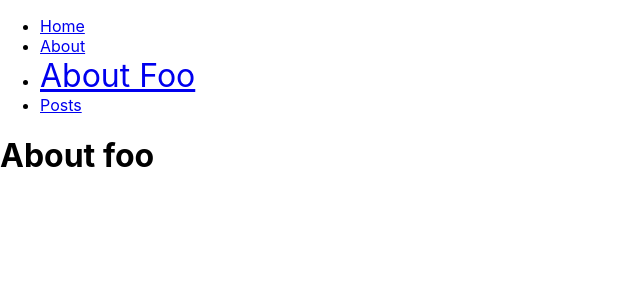
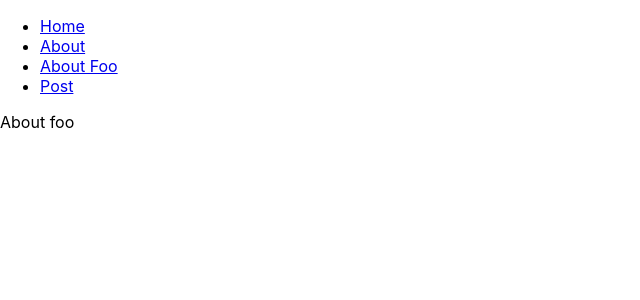
Before and after one commit to radlohead/redux-router-saga-node-login, a React (Create React App) app: page /about/foo in a window 1280 px wide. Shown: the top 300 px of the page, without its empty margins (0-640 px from the left). Built offline with nearby package versions, Linux system fonts and the light colour scheme.

Commit message:
redux router 테스트

```diff
--- a/src/Root.tsx
+++ /dev/null
@@ -1,15 +0,0 @@
-import * as React from 'react';
-import { BrowserRouter } from 'react-router-dom';
-import App from './App';
-
-class Root extends React.Component {
-	render(): JSX.Element {
-		return (
-			<BrowserRouter>
-				<App />
-			</BrowserRouter>
-		)
-	}
-}
-
-export default Root;
--- a/src/components/About.tsx
+++ b/src/components/About.tsx
@@ -1,15 +1,8 @@
 import * as React from 'react';
-import queryString from 'query-string';
 
-const About = ({location, match}: any) => {
-    const query = queryString.parse(location.search);
-    const detail = query.detail === 'true';
-
+const About = ({match}: any) => {
     return (
-        <div>
-            <h1>About {match.params.name}</h1>
-            {detail && 'detail: blahblah'}
-        </div>
+        <div>About {match.params.name}</div>
     )
 }
 
--- a/src/components/Home.tsx
+++ b/src/components/Home.tsx
@@ -2,9 +2,7 @@ import * as React from 'react';
 
 const Home = () => {
     return (
-        <div>
-            <h1>Home</h1>
-        </div>
+        <div>Home</div>
     )
 }
 
--- a/src/components/Menu.tsx
+++ b/src/components/Menu.tsx
@@ -1,19 +1,17 @@
 import * as React from 'react';
-import { Link, NavLink } from 'react-router-dom';
+import { Link } from 'react-router-dom';
 
 const Menu = () => {
-    const activeStyle = {
-        fontSize: '2em'
-    }
-
     return (
-        <ul>
-            <li><Link to="/">Home</Link></li>
-            <li><Link to="/about">About</Link></li>
-            <li><NavLink to="/about/foo" activeStyle={activeStyle}>About Foo</NavLink></li>
-            <li><NavLink to="/posts" activeStyle={activeStyle}>Posts</NavLink></li>
-        </ul>
+        <>
+            <ul>
+                <li><Link to="/">Home</Link></li>
+                <li><Link to="/about">About</Link></li>
+                <li><Link to="/about/foo">About Foo</Link></li>
+                <li><Link to="/posts">Post</Link></li>
+            </ul>
+        </>
     )
-};
+}
 
 export default Menu;
--- a/src/components/Post.tsx
+++ b/src/components/Post.tsx
@@ -2,10 +2,10 @@ import * as React from 'react';
 
 const Post = ({match}: any) => {
     return (
-        <div>
-            포스트 {match.params.id}
-        </div>
+        <>
+            <div>포스트 {match.params.id}</div>
+        </>
     )
-};
+}
 
 export default Post;
--- a/src/components/Posts.tsx
+++ b/src/components/Posts.tsx
@@ -2,20 +2,19 @@ import * as React from 'react';
 import { Link, Route } from 'react-router-dom';
 import Post from './Post';
 
-const Posts = ({match} : any) => {
+const Posts = ({match}: any) => {
     return (
-        <div>
+        <>
             <h2>Post List</h2>
             <ul>
                 <li><Link to={`${match.url}/1`}>Post #1</Link></li>
                 <li><Link to={`${match.url}/2`}>Post #2</Link></li>
                 <li><Link to={`${match.url}/3`}>Post #3</Link></li>
-                <li><Link to={`${match.url}/4`}>Post #4</Link></li>
             </ul>
             <Route exact path={match.url} render={()=>(<h3>exact Post</h3>)} />
             <Route path={`${match.url}/:id`} component={Post} />
-        </div>
+        </>
     )
-}
+};
 
 export default Posts;
--- a/src/App.tsx
+++ b/src/containers/App.tsx
@@ -1,7 +1,7 @@
 import * as React from "react";
 import "./App.css";
 import { Route, Switch } from 'react-router-dom';
-import { Menu, About, Home, Posts } from './components/index';
+import { Menu, About, Home, Posts } from '../components/index';
 
 class App extends React.Component {
 	render() {
--- a/src/index.tsx
+++ b/src/index.tsx
@@ -1,8 +1,24 @@
 import React from 'react';
 import ReactDOM from 'react-dom';
 import './index.css';
-import Root from './Root';
+import App from './containers/App';
 import * as serviceWorker from './serviceWorker';
+import { Provider } from 'react-redux';
+import { createStore, applyMiddleware } from 'redux';
+import logger from 'redux-logger';
+import { BrowserRouter } from 'react-router-dom';
+import reducer from './reducers';
 
-ReactDOM.render(<Root />, document.getElementById('root'));
+const store = createStore(
+    reducer,
+    applyMiddleware(logger)
+);
+
+ReactDOM.render(
+    <Provider store={store}>
+        <BrowserRouter>
+            <App />
+        </BrowserRouter>
+    </Provider>, document.getElementById('root') as HTMLElement
+);
 serviceWorker.unregister();
--- /dev/null
+++ b/src/reducers/index.ts
@@ -0,0 +1,7 @@
+import * as React from 'react';
+
+const reducer = () => {
+
+}
+
+export default reducer;
```
Also changed, not shown: package.json (+7 -1 lines), src/components/index.tsx (+5 -5 lines), src/containers/App.css (renamed from src/App.css), 1 other file (tests, documents, lock files or other folders).
